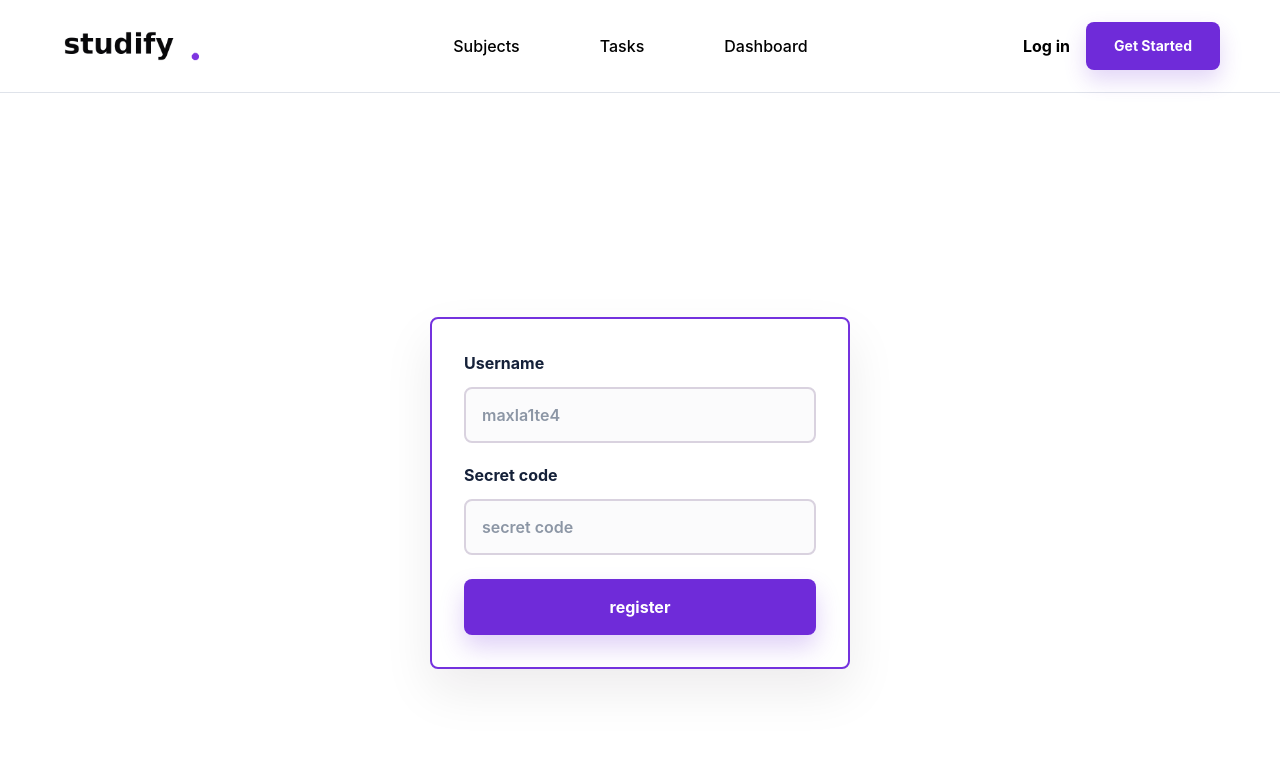
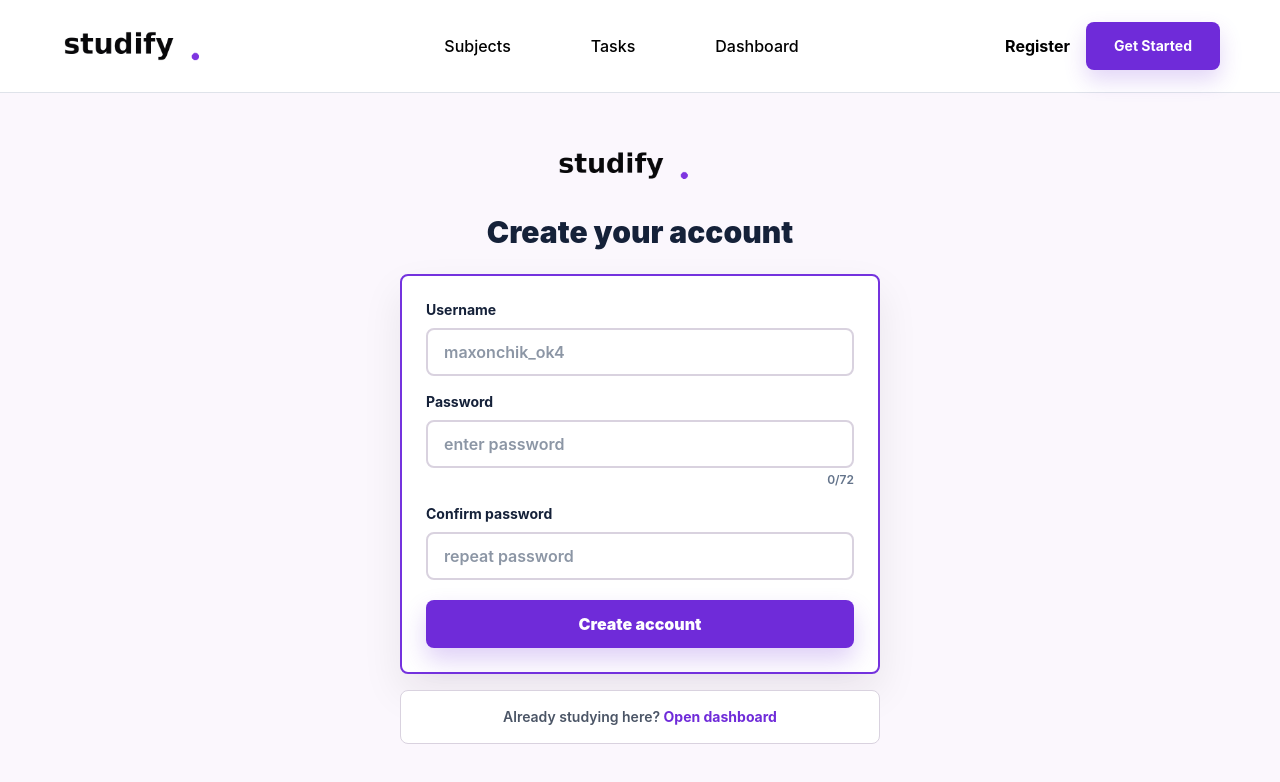
Before and after one commit to bondarenkoilya1/studify, a React (Vite) app in the folder frontend/: page /register in a window 1280 px wide. Shown: the top 782 px of the page. Built offline with nearby package versions, Linux system fonts and the light colour scheme; no server answers.

Commit message:
build register frontend

```diff
--- a/frontend/src/features/register/model/useRegisterPage.ts
+++ b/frontend/src/features/register/model/useRegisterPage.ts
@@ -1,18 +1,41 @@
-import { type FormEvent, useState } from "react";
+import { type ChangeEvent, type FormEvent, useState } from "react";
 import { useMutation } from "@tanstack/react-query";
 import { type User } from "../../../entities/user/types.ts";
 import { getErrorMessage } from "../../../shared/lib/errors.ts";
 import { registerUser } from "../api/register-api.ts";
 
+const maxBcryptPasswordLength = 72;
+
 export function useRegisterPage() {
   const [username, setUsername] = useState("");
   const [password, setPassword] = useState("");
+  const [confirmPassword, setConfirmPassword] = useState("");
   const [createdUser, setCreatedUser] = useState<User | null>(null);
   const [error, setError] = useState("");
 
   const registerUserMutation = useMutation({
     mutationFn: registerUser,
   });
+
+  const passwordLength = password.length;
+  const isPasswordTooLong = passwordLength > maxBcryptPasswordLength;
+  function handleUsernameChange(event: ChangeEvent<HTMLInputElement>) {
+    setUsername(event.target.value);
+    setCreatedUser(null);
+    setError("");
+  }
+
+  function handlePasswordChange(event: ChangeEvent<HTMLInputElement>) {
+    setPassword(event.target.value);
+    setCreatedUser(null);
+    setError("");
+  }
+
+  function handleConfirmPasswordChange(event: ChangeEvent<HTMLInputElement>) {
+    setConfirmPassword(event.target.value);
+    setCreatedUser(null);
+    setError("");
+  }
 
   async function handleRegister(event: FormEvent<HTMLFormElement>) {
     event.preventDefault();
@@ -21,7 +44,17 @@ export function useRegisterPage() {
     setError("");
 
     if (!username.trim() || !password.trim()) {
-      setError("Username and secret code are required.");
+      setError("Username and password are required.");
+      return;
+    }
+
+    if (password !== confirmPassword) {
+      setError("Passwords do not match.");
+      return;
+    }
+
+    if (isPasswordTooLong) {
+      setError("Password must be 72 characters or fewer.");
       return;
     }
 
@@ -34,19 +67,23 @@ export function useRegisterPage() {
       setCreatedUser(user);
       setUsername("");
       setPassword("");
+      setConfirmPassword("");
     } catch (requestError) {
-      setError(getErrorMessage(requestError) || "Failed to register user.");
+      setError(getErrorMessage(requestError).trim() || "Failed to register user.");
     }
   }
 
   return {
+    confirmPassword,
     createdUser,
     error,
+    handleConfirmPasswordChange,
+    handlePasswordChange,
     handleRegister,
+    handleUsernameChange,
     isSubmitting: registerUserMutation.isPending,
     password,
-    setPassword,
-    setUsername,
+    passwordLength,
     username,
   };
 }
--- /dev/null
+++ b/frontend/src/features/register/ui/RegisterForm.tsx
@@ -0,0 +1,172 @@
+import { type ChangeEvent, type FormEvent } from "react";
+import { Link } from "react-router-dom";
+import { type User } from "../../../entities/user/types.ts";
+
+type RegisterFormProps = {
+  confirmPassword: string;
+  createdUser: User | null;
+  error: string;
+  isSubmitting: boolean;
+  password: string;
+  passwordLength: number;
+  username: string;
+  onConfirmPasswordChange: (event: ChangeEvent<HTMLInputElement>) => void;
+  onPasswordChange: (event: ChangeEvent<HTMLInputElement>) => void;
+  onSubmit: (event: FormEvent<HTMLFormElement>) => void;
+  onUsernameChange: (event: ChangeEvent<HTMLInputElement>) => void;
+};
+
+const inputClassName = [
+  "h-12 w-full rounded-[8px] border-2 border-[#d9d2df] bg-white",
+  "px-4 text-base font-semibold text-[#152139] outline-none transition",
+  "placeholder:text-[#8c96a5] focus:border-[#7432de]",
+  "focus:shadow-[0_0_0_4px_rgba(116,50,222,0.12)]",
+].join(" ");
+
+const fieldLabelClassName = "mb-2 block text-sm font-bold text-[#152139]";
+
+export function RegisterForm({
+  confirmPassword,
+  createdUser,
+  error,
+  isSubmitting,
+  onConfirmPasswordChange,
+  onPasswordChange,
+  onSubmit,
+  onUsernameChange,
+  password,
+  passwordLength,
+  username,
+}: RegisterFormProps) {
+  return (
+    <div className="w-full">
+      <form
+        onSubmit={onSubmit}
+        className="rounded-[8px] border-2 border-[#7432de] bg-white p-6 shadow-[0_18px_40px_rgba(21,18,30,0.08)]"
+      >
+        <RegisterTextField
+          id="username"
+          label="Username"
+          name="username"
+          autoComplete="username"
+          placeholder="maxonchik_ok4"
+          value={username}
+          onChange={onUsernameChange}
+        />
+
+        <RegisterTextField
+          id="password"
+          label="Password"
+          name="password"
+          type="password"
+          autoComplete="new-password"
+          placeholder="enter password"
+          value={password}
+          onChange={onPasswordChange}
+          className="mt-4"
+        />
+        <PasswordLimit passwordLength={passwordLength} />
+
+        <RegisterTextField
+          id="confirm-password"
+          label="Confirm password"
+          name="confirm-password"
+          type="password"
+          autoComplete="new-password"
+          placeholder="repeat password"
+          value={confirmPassword}
+          onChange={onConfirmPasswordChange}
+          className="mt-4"
+        />
+
+        <button
+          type="submit"
+          disabled={isSubmitting}
+          className="mt-5 inline-flex h-12 w-full items-center justify-center rounded-[8px] bg-[#6f2bd9] px-5 text-base font-black text-white shadow-[0_12px_24px_rgba(111,43,217,0.22)] transition hover:bg-[#5c20bd] focus:outline-none focus:ring-4 focus:ring-[#d8c8f5] disabled:cursor-not-allowed disabled:bg-[#9d86c3]"
+        >
+          {isSubmitting ? "Creating account..." : "Create account"}
+        </button>
+
+        {error ? <RegisterError message={error} /> : null}
+        {createdUser ? <RegisterSuccess username={createdUser.username} /> : null}
+      </form>
+      <p className="mt-4 rounded-[8px] border border-[#d9d2df] bg-white px-4 py-4 text-center text-sm font-semibold text-[#4b5566]">
+        Already studying here?{" "}
+        <Link to="/dashboard" className="font-bold text-[#6f2bd9] hover:underline">
+          Open dashboard
+        </Link>
+      </p>
+    </div>
+  );
+}
+
+function RegisterTextField({
+  autoComplete,
+  className = "",
+  id,
+  label,
+  name,
+  onChange,
+  placeholder,
+  type = "text",
+  value,
+}: {
+  autoComplete: string;
+  className?: string;
+  id: string;
+  label: string;
+  name: string;
+  onChange: (event: ChangeEvent<HTMLInputElement>) => void;
+  placeholder: string;
+  type?: "password" | "text";
+  value: string;
+}) {
+  return (
+    <div className={className}>
+      <label htmlFor={id} className={fieldLabelClassName}>
+        {label}
+      </label>
+      <input
+        id={id}
+        name={name}
+        type={type}
+        autoComplete={autoComplete}
+        placeholder={placeholder}
+        aria-label={label.toLowerCase()}
+        value={value}
+        onChange={onChange}
+        className={inputClassName}
+      />
+    </div>
+  );
+}
+
+function PasswordLimit({ passwordLength }: { passwordLength: number }) {
+  return (
+    <div className="mt-1 flex items-center justify-end text-xs font-semibold text-[#64748b]">
+      <span className={passwordLength > 72 ? "text-[#d21f3c]" : ""}>{passwordLength}/72</span>
+    </div>
+  );
+}
+
+function RegisterError({ message }: { message: string }) {
+  return (
+    <p className="mt-4 rounded-[8px] border border-[#ffd1d8] bg-[#fff3f5] px-4 py-3 text-sm font-bold text-[#d21f3c]">
+      {message}
+    </p>
+  );
+}
+
+function RegisterSuccess({ username }: { username: string }) {
+  return (
+    <div className="mt-4 rounded-[8px] border border-[#c7efd7] bg-[#f0fbf4] px-4 py-3">
+      <p className="text-sm font-black text-[#247a4d]">Registered {username}</p>
+      <Link
+        to="/dashboard"
+        className="mt-2 inline-flex text-sm font-black text-[#6f2bd9] hover:underline"
+      >
+        Open dashboard
+      </Link>
+    </div>
+  );
+}
--- a/frontend/src/pages/register.tsx
+++ b/frontend/src/pages/register.tsx
@@ -1,78 +1,43 @@
 import { useRegisterPage } from "../features/register/model/useRegisterPage.ts";
-
-const inputClassName = [
-  "h-14 w-full rounded-[8px] border-2 border-[#d9d2df] bg-[#fbfbfc]",
-  "px-4 text-base font-semibold text-[#152139] outline-none transition",
-  "placeholder:text-[#8c96a5] focus:border-[#7432de] focus:bg-white",
-  "focus:shadow-[0_0_0_4px_rgba(116,50,222,0.12)]",
-].join(" ");
+import { RegisterForm } from "../features/register/ui/RegisterForm.tsx";
+import logoStudify from "../assets/studify/logo_studify_black_purple.png";
 
 export function Register() {
   const {
+    confirmPassword,
     createdUser,
     error,
+    handleConfirmPasswordChange,
+    handlePasswordChange,
     handleRegister,
+    handleUsernameChange,
     isSubmitting,
     password,
-    setPassword,
-    setUsername,
+    passwordLength,
     username,
   } = useRegisterPage();
 
   return (
-    <div
-      className="flex min-h-screen items-center justify-center bg-white
-        px-5 py-10 text-[#08111f]"
-    >
-      <form
-        onSubmit={handleRegister}
-        className="w-full max-w-[420px] rounded-[8px] border-2
-          border-[#7432de] bg-white p-6
-          shadow-[0_22px_50px_rgba(21,18,30,0.08)] sm:p-8"
-      >
-        <label htmlFor="username" className="mb-3 block text-base font-bold text-[#152139]">
-          Username
-        </label>
-        <input
-          id="username"
-          type="text"
-          placeholder="maxla1te4"
-          aria-label="username"
-          value={username}
-          onChange={({ target }) => setUsername(target.value)}
-          className={inputClassName}
+    <main className="min-h-[calc(100vh-92px)] bg-[#fbf7fd] px-4 py-8 text-[#152139] sm:py-12">
+      <section className="mx-auto w-full max-w-[480px]">
+        <div className="mb-6 flex flex-col items-center">
+          <img src={logoStudify} alt="studify." className="h-auto w-[170px]" />
+          <h1 className="mt-6 text-center text-3xl font-black">Create your account</h1>
+        </div>
+        <RegisterForm
+          confirmPassword={confirmPassword}
+          createdUser={createdUser}
+          error={error}
+          isSubmitting={isSubmitting}
+          password={password}
+          passwordLength={passwordLength}
+          username={username}
+          onConfirmPasswordChange={handleConfirmPasswordChange}
+          onPasswordChange={handlePasswordChange}
+          onSubmit={handleRegister}
+          onUsernameChange={handleUsernameChange}
         />
-        <label htmlFor="secret-code" className="mb-3 mt-5 block text-base font-bold text-[#152139]">
-          Secret code
-        </label>
-        <input
-          id="secret-code"
-          name="secret code"
-          type="text"
-          placeholder="secret code"
-          aria-label="secret code"
-          value={password}
-          onChange={({ target }) => setPassword(target.value)}
-          className={inputClassName}
-        />
-        <button
-          type="submit"
-          disabled={isSubmitting}
-          className="mt-6 inline-flex h-14 w-full items-center justify-center
-            rounded-[8px] bg-[#6f2bd9] px-6 text-base font-bold text-white
-            shadow-[0_12px_24px_rgba(111,43,217,0.22)] transition
-            hover:bg-[#5c20bd] focus:outline-none focus:ring-4
-            focus:ring-[#d8c8f5] disabled:cursor-not-allowed disabled:bg-[#9d86c3]"
-        >
-          {isSubmitting ? "registering..." : "register"}
-        </button>
-        {error ? <p className="mt-4 text-sm font-semibold text-[#d21f3c]">{error}</p> : null}
-        {createdUser ? (
-          <p className="mt-4 text-sm font-semibold text-[#247a4d]">
-            Registered {createdUser.username}
-          </p>
-        ) : null}
-      </form>
-    </div>
+      </section>
+    </main>
   );
 }
--- a/frontend/src/widgets/site-header/SiteHeader.tsx
+++ b/frontend/src/widgets/site-header/SiteHeader.tsx
@@ -35,11 +35,11 @@ export function SiteHeader() {
         </nav>
 
         <div className="hidden items-center gap-4 sm:flex">
-          <Link to="/dashboard" className="hidden text-base font-bold text-black sm:inline-flex">
-            Log in
+          <Link to="/register" className="hidden text-base font-bold text-black sm:inline-flex">
+            Register
           </Link>
           <Link
-            to="/dashboard"
+            to="/register"
             className="inline-flex h-12 items-center justify-center rounded-[8px] bg-[#6f2bd9] px-5 text-sm font-bold text-white shadow-[0_10px_22px_rgba(111,43,217,0.2)] transition hover:bg-[#5c20bd] sm:px-7"
           >
             Get Started
```
